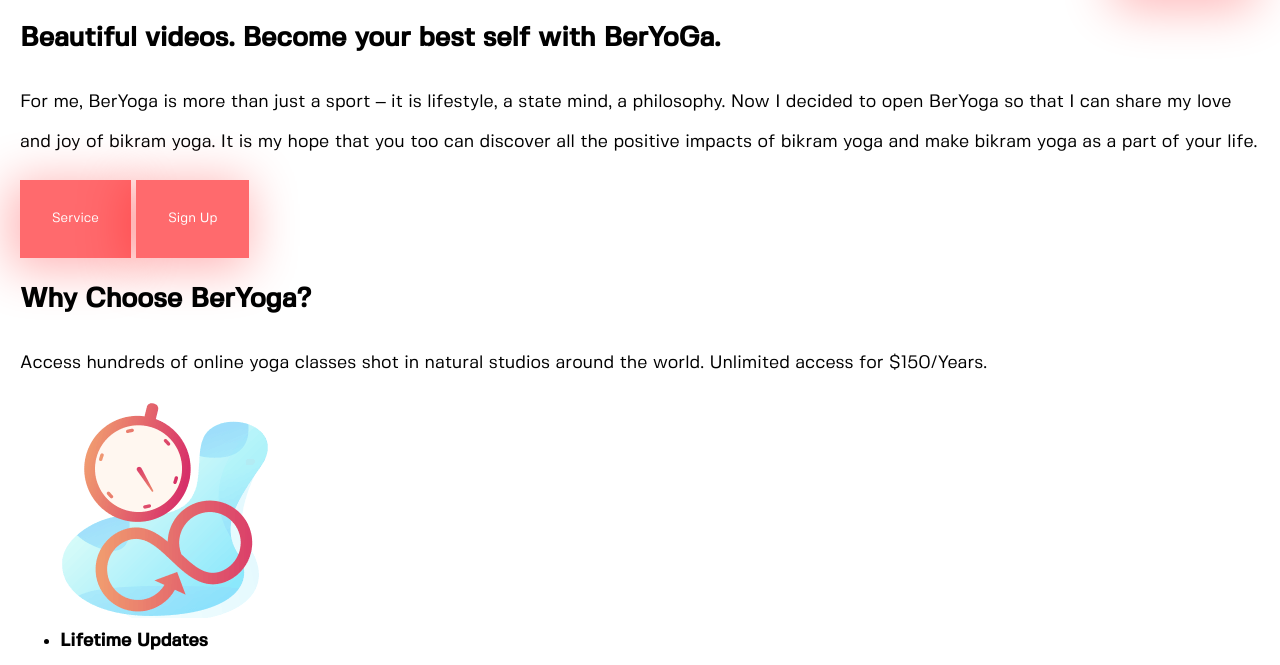
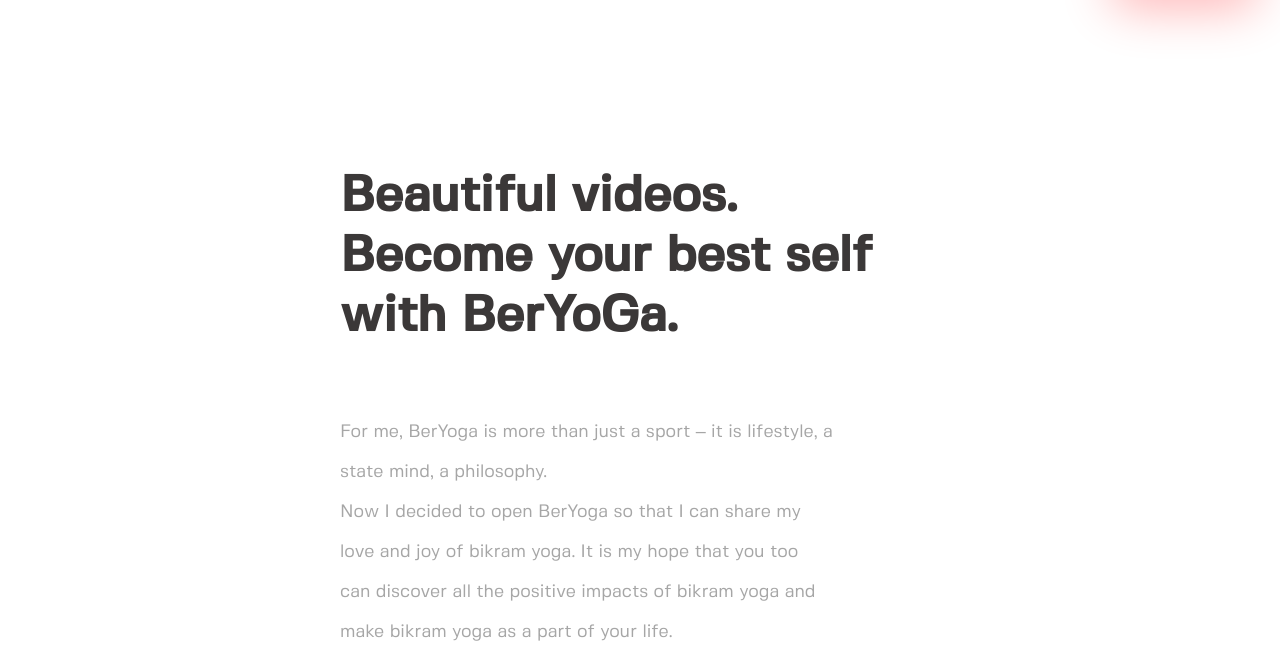
Before and after one commit to amelinayullia/beryoga, a website: page source/index.html in a window 1280 px wide. Shown: the part 135-800 px from the top of the page. Drawn offline with nearby package versions, Linux system fonts and the light colour scheme; files that its build step writes are made by us from their sources.

Commit message:
makes section about

```diff
--- a/source/index.html
+++ b/source/index.html
@@ -46,13 +46,15 @@
 
         <p class="about__description">
           For me, BerYoga is more than just a sport – it is lifestyle, a state mind, a philosophy.
-          Now I decided to open BerYoga so that I can share my love and joy of bikram yoga. It is my hope that you too
-          can discover all the positive impacts of bikram yoga and make bikram yoga as a part of your life.
+        </p>
+        <p class="about__description">
+          Now I decided to open BerYoga so that I can share my love&nbspand joy of bikram yoga. It is my hope that you too
+          can&nbspdiscover all the positive impacts of bikram yoga and make&nbspbikram yoga as a part of your life.
         </p>
 
         <div class="about__sign sign">
-          <button class="sign__service button" type="button">Service</button>
-          <button class="sign__signup button" type="button">Sign Up</button>
+          <button class="sign__button sign__button--service button" type="button">Service</button>
+          <button class="sign__button sign__button--signup button" type="button">Sign Up</button>
         </div>
       </section>
 
--- /dev/null
+++ b/source/sass/blocks/about.scss
@@ -0,0 +1,23 @@
+.about {
+  margin-top: 170px;
+  max-width: 535px;
+  margin-left: 320px;
+
+  .about__title {
+    font-size: 50px;
+    font-weight: 700;
+    line-height: 60px;
+    color: #3b3838;
+    margin: 0;
+    margin-bottom: 65px;
+  }
+
+  .about__description {
+    margin: 0;
+    color: rgb(166,166,166)
+  }
+
+  .about__sign {
+    margin-top: 70px;
+  }
+}
--- /dev/null
+++ b/source/sass/blocks/sign.scss
@@ -0,0 +1,20 @@
+.sign {
+
+  .sign__button {
+    border-radius: 40px;
+    font-size: 20px;
+    padding: 30px 85px;
+    box-shadow: -14px 17px 24px 1px rgba(226, 88, 91, 0.45), 0 0 7px rgba(255, 255, 255, 0.35);
+
+    &--service {
+      color: rgba(251, 252, 252, 0.7);
+      margin-right: 30px
+    }
+
+    &--signup {
+      color: #f82a56;
+      background-color: transparent;
+      border: 2px solid #ff6a6d;
+    }
+  }
+}
--- a/source/sass/button.scss
+++ b/source/sass/button.scss
@@ -1,7 +1,6 @@
 .button {
   font-family: "Fivo Sans", "Arial", sans-serif;
   display: inline-block;
-  padding: 32px 32px;
   text-align: center;
   font-weight: 400;
   color: #ffffff;
--- a/source/sass/style.scss
+++ b/source/sass/style.scss
@@ -7,3 +7,5 @@
 @import "blocks/page-header.scss";
 @import "blocks/main-nav.scss";
 @import "blocks/nav-list.scss";
+@import "blocks/about.scss";
+@import "blocks/sign.scss";
```
